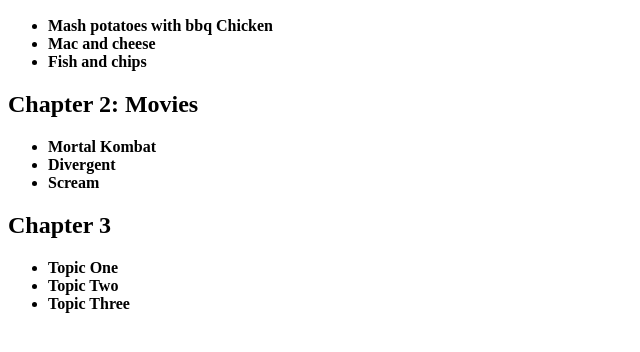
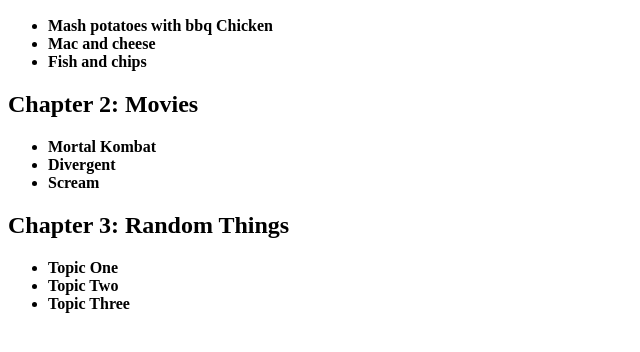
Before and after one commit to careshmar/link_review_pd5_6_careshma, a plain HTML site: page toc.html in a window 1280 px wide. Shown: the part 96-448 px from the top of the page, without its empty margins (0-640 px from the left). Drawn offline with Linux system fonts and the light colour scheme.

Commit message:
Update toc.html

```diff
--- a/toc.html
+++ b/toc.html
@@ -12,12 +12,14 @@
 		<li><b> Mash potatoes with bbq Chicken</b></li>
 		<li><b>Mac and cheese</b></li>
 		<li><b>Fish and chips</b></li>
+
 	</ul><h2>Chapter 2: Movies </h2>
 	<ul>
 		<li><b>Mortal Kombat</b></li>
 		<li><b>Divergent</b></li>
 		<li><b>Scream</b></li>
-	</ul><h2>Chapter 3</h2>
+
+	</ul><h2>Chapter 3: Random Things</h2>
 	<ul>
 		<li><b>Topic One</b></li>
 		<li><b>Topic Two</b></li>
```
